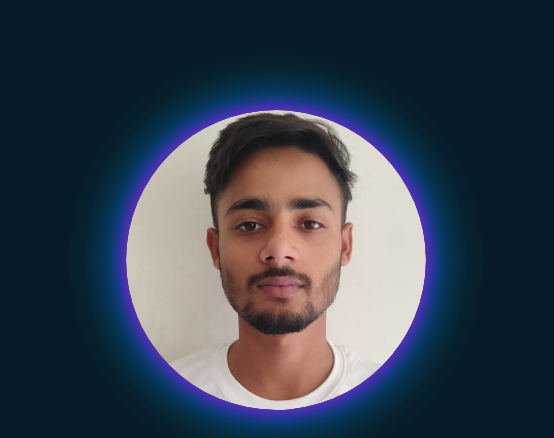
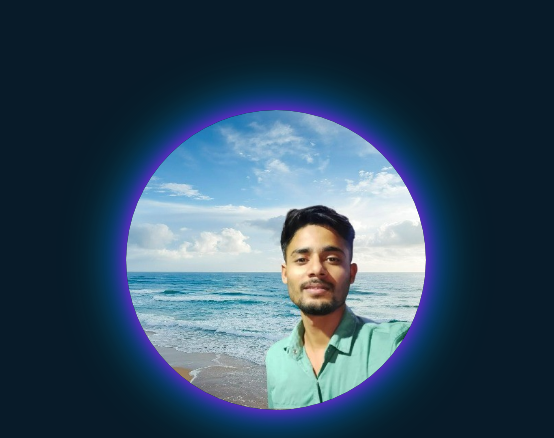
Before and after one commit to Neshabansari/personalwebsite, a plain HTML site: page index.html in a window 1280 px wide. Shown: the part 175-613 px from the top of the page, 726-1280 px from the left. Drawn offline with nearby package versions, Linux system fonts and the light colour scheme.

Commit message:
Updated profile picture

```diff
--- a/index.html
+++ b/index.html
@@ -40,7 +40,7 @@
 
         <span class="home-imgHover"></span>
         <div class="glow-effect">
-            <img src="pp.jpg" alt="Your Image">
+            <img src="pp3.jpg" alt="Your Image">
         </div>
 
     </section>
```
Also changed, not shown: pp3.jpg (added).
